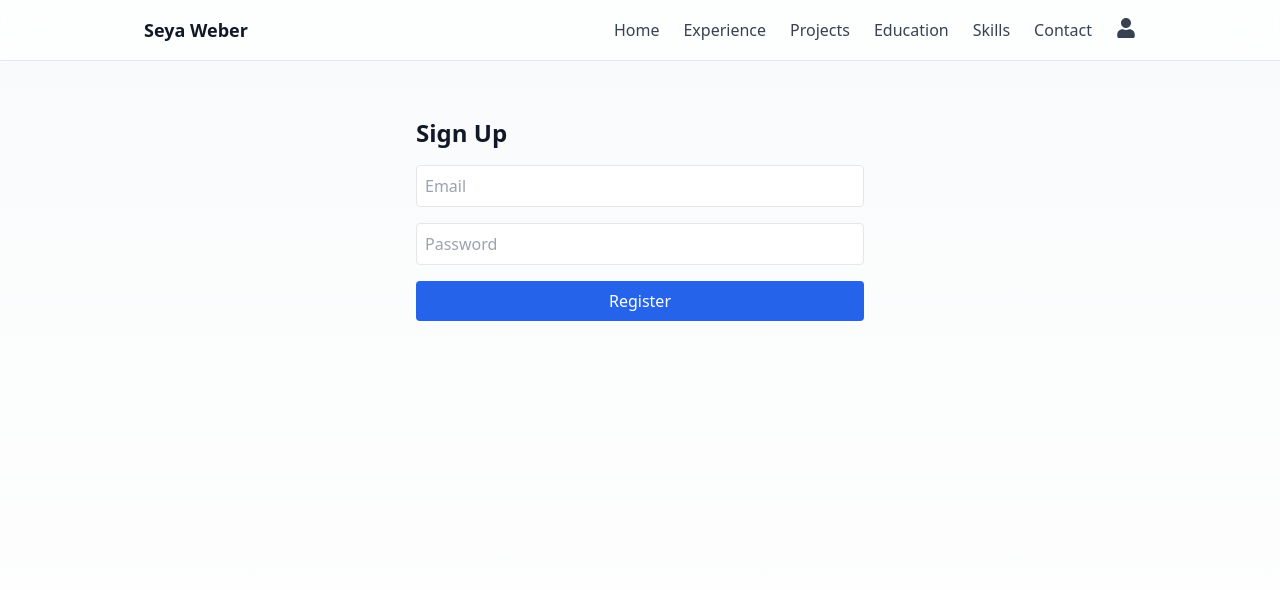
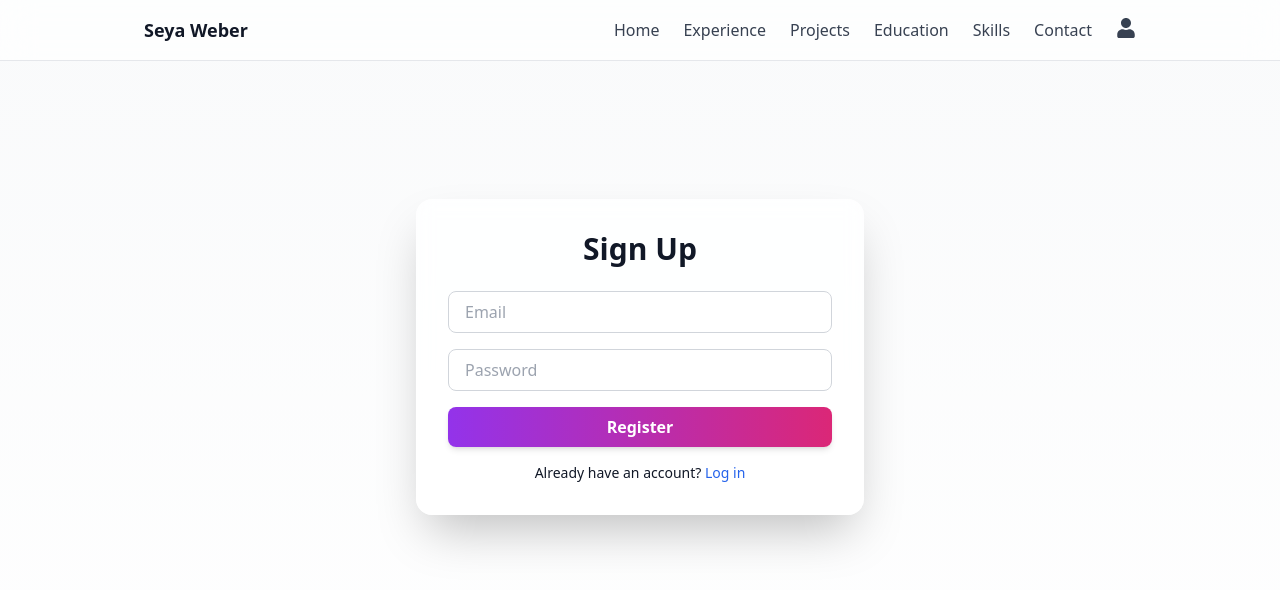
Before and after one commit to sxwxbxr/portfoliov2, a Next.js app: page /signup in a window 1280 px wide. Shown: the top 590 px of the page. Built offline with nearby package versions, Linux system fonts and the light colour scheme; no server answers.

Commit message:
style: enhance auth pages

```diff
--- a/app/login/page.tsx
+++ b/app/login/page.tsx
@@ -3,6 +3,8 @@
 import { useState } from 'react';
 import { signIn } from 'next-auth/react';
 import { useRouter } from 'next/navigation';
+import Link from 'next/link';
+import FadeInSection from '../../components/FadeInSection';
 
 export default function LoginPage() {
   const [email, setEmail] = useState('');
@@ -21,15 +23,17 @@ export default function LoginPage() {
   };
 
   return (
-    <div className="max-w-md mx-auto mt-10">
-      <h1 className="text-2xl font-bold mb-4">Login</h1>
+    <div className="min-h-[70vh] flex items-center justify-center">
+      <FadeInSection>
+        <div className="w-full max-w-md p-8 rounded-2xl shadow-2xl bg-white/80 dark:bg-gray-800/80 backdrop-blur">
+          <h1 className="text-3xl font-bold mb-6 text-center">Login</h1>
           <form onSubmit={handleSubmit} className="space-y-4">
             <input
               type="email"
               value={email}
               onChange={(e) => setEmail(e.target.value)}
               placeholder="Email"
-          className="w-full border p-2 rounded"
+              className="w-full px-4 py-2 rounded-lg border border-gray-300 focus:outline-none focus:ring-2 focus:ring-blue-500"
               required
             />
             <input
@@ -37,14 +41,25 @@ export default function LoginPage() {
               value={password}
               onChange={(e) => setPassword(e.target.value)}
               placeholder="Password"
-          className="w-full border p-2 rounded"
+              className="w-full px-4 py-2 rounded-lg border border-gray-300 focus:outline-none focus:ring-2 focus:ring-blue-500"
               required
             />
             {error && <p className="text-red-500 text-sm">{error}</p>}
-        <button type="submit" className="w-full bg-blue-600 text-white p-2 rounded">
+            <button
+              type="submit"
+              className="w-full bg-gradient-to-r from-blue-500 to-purple-600 text-white py-2 rounded-lg font-semibold shadow-md hover:from-blue-600 hover:to-purple-700 transition-colors"
+            >
               Login
             </button>
           </form>
+          <p className="text-sm text-center mt-4">
+            Don't have an account?{' '}
+            <Link href="/signup" className="text-blue-600 hover:underline">
+              Sign up
+            </Link>
+          </p>
+        </div>
+      </FadeInSection>
     </div>
   );
 }
--- a/app/signup/page.tsx
+++ b/app/signup/page.tsx
@@ -2,6 +2,8 @@
 
 import { useState } from 'react';
 import { useRouter } from 'next/navigation';
+import Link from 'next/link';
+import FadeInSection from '../../components/FadeInSection';
 
 export default function SignupPage() {
   const [email, setEmail] = useState('');
@@ -25,15 +27,17 @@ export default function SignupPage() {
   };
 
   return (
-    <div className="max-w-md mx-auto mt-10">
-      <h1 className="text-2xl font-bold mb-4">Sign Up</h1>
+    <div className="min-h-[70vh] flex items-center justify-center">
+      <FadeInSection>
+        <div className="w-full max-w-md p-8 rounded-2xl shadow-2xl bg-white/80 dark:bg-gray-800/80 backdrop-blur">
+          <h1 className="text-3xl font-bold mb-6 text-center">Sign Up</h1>
           <form onSubmit={handleSubmit} className="space-y-4">
             <input
               type="email"
               value={email}
               onChange={(e) => setEmail(e.target.value)}
               placeholder="Email"
-          className="w-full border p-2 rounded"
+              className="w-full px-4 py-2 rounded-lg border border-gray-300 focus:outline-none focus:ring-2 focus:ring-blue-500"
               required
             />
             <input
@@ -41,14 +45,25 @@ export default function SignupPage() {
               value={password}
               onChange={(e) => setPassword(e.target.value)}
               placeholder="Password"
-          className="w-full border p-2 rounded"
+              className="w-full px-4 py-2 rounded-lg border border-gray-300 focus:outline-none focus:ring-2 focus:ring-blue-500"
               required
             />
             {error && <p className="text-red-500 text-sm">{error}</p>}
-        <button type="submit" className="w-full bg-blue-600 text-white p-2 rounded">
+            <button
+              type="submit"
+              className="w-full bg-gradient-to-r from-purple-600 to-pink-600 text-white py-2 rounded-lg font-semibold shadow-md hover:from-purple-700 hover:to-pink-700 transition-colors"
+            >
               Register
             </button>
           </form>
+          <p className="text-sm text-center mt-4">
+            Already have an account?{' '}
+            <Link href="/login" className="text-blue-600 hover:underline">
+              Log in
+            </Link>
+          </p>
+        </div>
+      </FadeInSection>
     </div>
   );
 }
```
Lines whose indentation alone changed are shown as unchanged.
